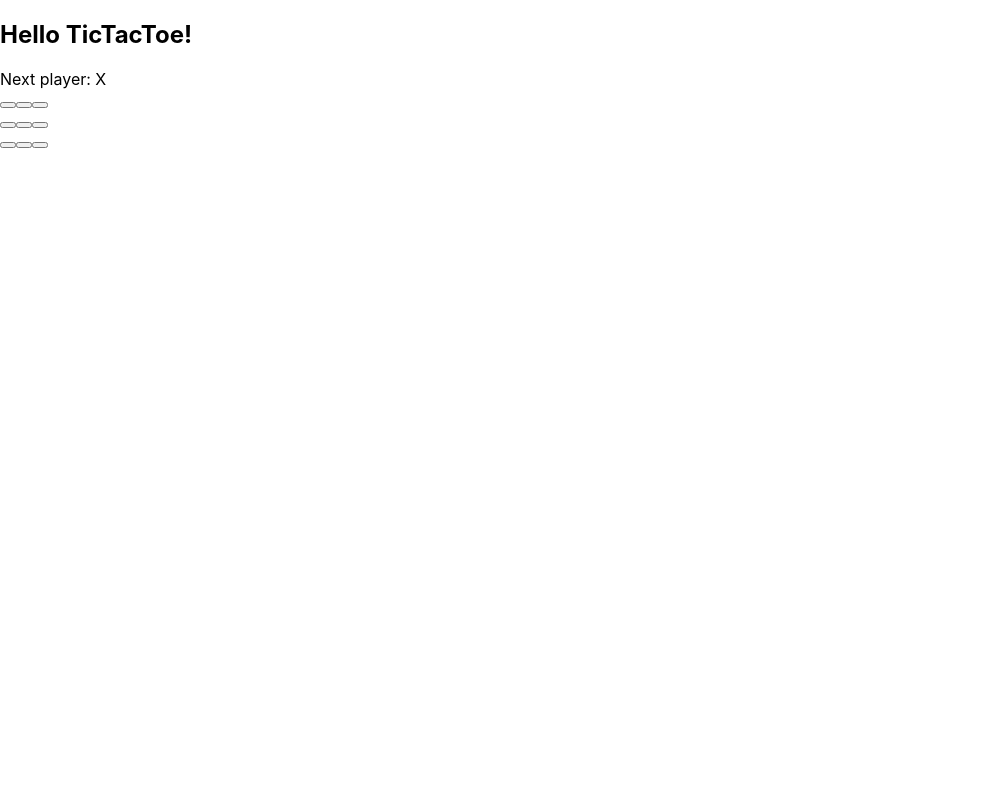
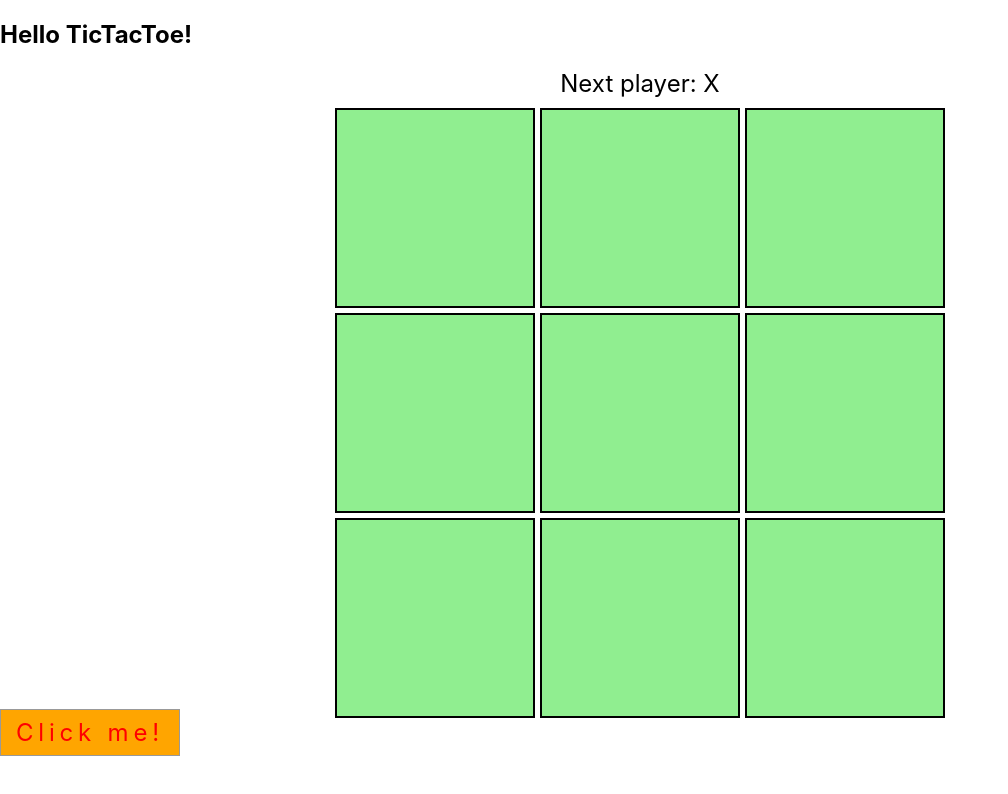
Before and after one commit to ViktoriiaRud/game-tic-tac-toe, a React (Create React App) app: page / in a window 1280 px wide. Shown: the top 794 px of the page, without its empty margins (0-1008 px from the left). Built offline with nearby package versions, Linux system fonts and the light colour scheme.

Commit message:
add board and button component

```diff
--- a/package.json
+++ b/package.json
@@ -10,6 +10,7 @@
     "@types/node": "^16.18.104",
     "@types/react": "^18.3.3",
     "@types/react-dom": "^18.3.0",
+    "@types/styled-components": "^5.1.34",
     "react": "^18.3.1",
     "react-dom": "^18.3.1",
     "react-scripts": "5.0.1",
@@ -40,5 +41,9 @@
       "last 1 firefox version",
       "last 1 safari version"
     ]
+  },
+  "devDependencies": {
+    "@babel/plugin-proposal-private-property-in-object": "^7.21.11",
+    "babel-plugin-styled-components": "^2.1.4"
   }
 }
--- a/src/App.tsx
+++ b/src/App.tsx
@@ -1,11 +1,13 @@
 import React from 'react';
 import Board from "./components/board";
+import Button from "./components/button";
 
 const App: React.FC = () => {
   return (
       <div>
           <h2>Hello TicTacToe!</h2>
           <Board/>
+          <Button>Click me!</Button>
       </div>
   );
 };
--- a/src/components/board/board.styles.ts
+++ b/src/components/board/board.styles.ts
@@ -1 +1,35 @@
 import styled from 'styled-components';
+
+export const Game = styled.div`
+    display: flex;
+    flex-direction: column;
+    align-items: center;
+`;
+
+export const Status = styled.div`
+    margin-bottom: 10px;
+    font-size: 24px;
+`;
+
+export const StyledBoard = styled.div`
+    display: grid;
+    grid-template-columns: repeat(3, 200px);
+    grid-template-rows: repeat(3, 200px);
+    gap: 5px;
+`;
+
+export const StyledSquare = styled.button`
+    width: 200px;
+    height: 200px;
+    background-color: lightgreen;
+    border: 2px solid #000;
+    font-size: 24px;
+    display: flex;
+    justify-content: center;
+    align-items: center;
+    cursor: pointer;
+
+    &:hover {
+        background-color: #f0f0f0;
+    }
+`;
--- a/src/components/board/board.tsx
+++ b/src/components/board/board.tsx
@@ -1,5 +1,5 @@
 import React, { useState } from 'react';
-
+import { Game, Status, StyledBoard, StyledSquare } from "./board.styles";
 
 type Player = 'X' | 'O' | null;
 
@@ -12,73 +12,43 @@ const Board: React.FC = () => {
             return;
         }
 
-        const newBoard = board.slice();
+        const newBoard = [...board];
         newBoard[index] = currentPlayer;
         setBoard(newBoard);
         setCurrentPlayer(currentPlayer === 'X' ? 'O' : 'X');
     };
 
-    const renderSquare = (index: number) => {
-        return (
-            <button className="square" onClick={() => handleClick(index)}>
-                {board[index]}
-            </button>
-        );
-    };
+    const renderSquare = (index: number) => (
+        <StyledSquare onClick={() => handleClick(index)}>
+            {board[index]}
+        </StyledSquare>
+    );
 
     const winner = calculateWinner(board);
-    let status;
-    if (winner) {
-        status = `Winner: ${winner}`;
-    } else {
-        status = `Next player: ${currentPlayer}`;
-    }
+    const status = winner ? `Winner: ${winner}` : `Next player: ${currentPlayer}`;
 
     return (
-        <div>
-            <div className="game">
-                <div className="status">{status}</div>
-                <div className="board">
-                    <div className="board-row">
-                        {renderSquare(0)}
-                        {renderSquare(1)}
-                        {renderSquare(2)}
-                    </div>
-                    <div className="board-row">
-                        {renderSquare(3)}
-                        {renderSquare(4)}
-                        {renderSquare(5)}
-                    </div>
-                    <div className="board-row">
-                        {renderSquare(6)}
-                        {renderSquare(7)}
-                        {renderSquare(8)}
-                    </div>
-                </div>
-            </div>
-        </div>
+        <Game>
+            <Status>{status}</Status>
+            <StyledBoard>
+                {Array.from({ length: 9 }, (_, index) => renderSquare(index))}
+            </StyledBoard>
+        </Game>
     );
 };
 
 const calculateWinner = (squares: Player[]): Player => {
     const lines = [
-        [0, 1, 2],
-        [3, 4, 5],
-        [6, 7, 8],
-        [0, 3, 6],
-        [1, 4, 7],
-        [2, 5, 8],
-        [0, 4, 8],
-        [2, 4, 6],
+        [0, 1, 2], [3, 4, 5], [6, 7, 8],
+        [0, 3, 6], [1, 4, 7], [2, 5, 8],
+        [0, 4, 8], [2, 4, 6]
     ];
 
-    for (let i = 0; i < lines.length; i++) {
-        const [a, b, c] = lines[i];
+    for (const [a, b, c] of lines) {
         if (squares[a] && squares[a] === squares[b] && squares[a] === squares[c]) {
             return squares[a];
         }
     }
-
     return null;
 };
 
--- /dev/null
+++ b/src/components/button/button.styles.ts
@@ -0,0 +1,45 @@
+import styled from 'styled-components';
+import {ButtonPropsType} from "./button";
+
+export const StyledButton = styled.a<ButtonPropsType>`
+    width: 100%;
+    max-width: 280px;
+    letter-spacing: 0.2em;
+    padding: 20px 20px;
+    border: 1px solid #999;
+    align-items: center;
+    font-size: 24px;
+    text-align: center;
+    transition-property: background-color;
+    transition-duration: 200ms;
+    transition-timing-function: ease;
+    cursor: pointer;
+
+    ${({ variant }) => {
+        switch (variant) {
+            case 'orange':
+                return (
+                        'background-color: orange; color: red; '
+                );
+            case 'green':
+                return (
+                        'background-color: green; color: red; '
+                );
+
+            default:
+                return 'orange';
+        }
+    }}
+
+    ${({ size }) => {
+        switch (size) {
+            case 'sm':
+                return 'padding: 8px 15px;';
+            case 'md':
+                return 'padding: 8px 26px;';
+            default:
+                return 'sm';
+        }
+    }}
+
+`;
--- /dev/null
+++ b/src/components/button/button.tsx
@@ -0,0 +1,28 @@
+import React from 'react';
+import {StyledButton} from './button.styles';
+
+export type ButtonPropsType = {
+    href?: string;
+    variant?:
+        | 'orange'
+        | 'green'
+    size?: 'sm' | 'md';
+    onClick?: (
+        event: React.MouseEvent<HTMLButtonElement>
+    ) => void | React.MouseEventHandler<HTMLButtonElement>;
+} & React.DetailedHTMLProps<React.ButtonHTMLAttributes<HTMLButtonElement>, HTMLButtonElement>;
+
+const Button: React.FC<ButtonPropsType> = ({
+                                                   variant = 'orange',
+                                                   size = 'sm',
+                                                   onClick,
+                                                   href,
+                                                   children,
+                                     }) => (
+
+        <StyledButton variant={variant} size={size} as={onClick ? 'button' : 'a'} href={href}>
+            {children}
+        </StyledButton>
+);
+
+export default Button;
--- /dev/null
+++ b/src/components/button/index.ts
@@ -0,0 +1,2 @@
+export { default } from './button';
+export * from './button';
```
Also changed, not shown: 1 other file (tests, documents, lock files or other folders).
